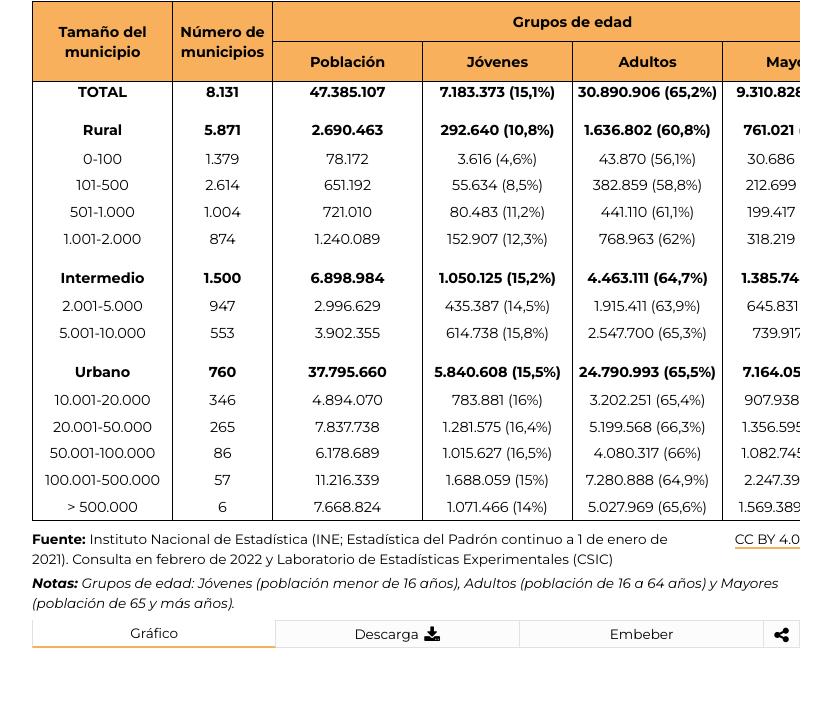
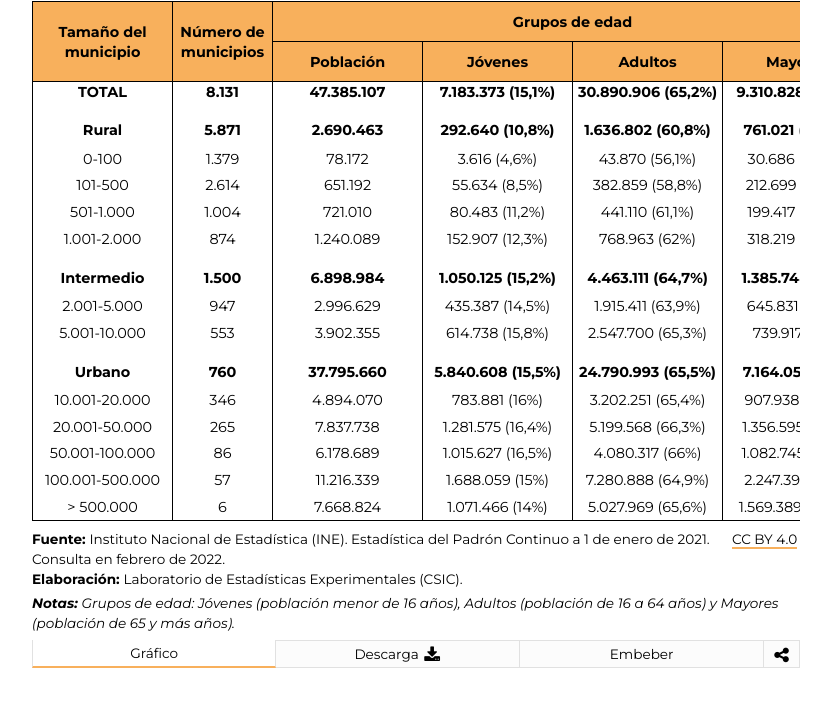
Before and after one commit to EnvejecimientoEnRed/informe_perfil_mayores_2022_demografia_1_1_tabla, a website built with webpack: page pre/template.html in a window 1280 px wide. Shown: the part 73-780 px from the top of the page, without its empty margins (224-1055 px from the left). Built offline with nearby package versions, Linux system fonts and the light colour scheme; a script that the page names is missing.

Commit message:
Mejora fuente de datos

```diff
--- a/pre/css/main.scss
+++ b/pre/css/main.scss
@@ -222,17 +222,17 @@ button {
                 justify-content: space-between;
                 flex-wrap: wrap;
 
-                &--data, &--copyright {
+                &--info {
                     margin-top: 8px;
+                    width: calc(100% - 80px);
+                    .chart__source--data span:first-of-type, .chart__source--elab span:first-of-type {
+                        font-weight: 700;
+                    }
                 }
 
-                &--data {
-                    margin-right: 16px;
-                    width: 85%;
-                }
-
-                &--data span:first-of-type {
-                    font-weight: 700;
+                &--copyright {
+                    margin-top: 8px;
+                    width: 68px;
                 }
             }
 
--- a/pre/template.html
+++ b/pre/template.html
@@ -8,7 +8,7 @@
     <meta property='og:image' content=''>
     <meta property="og:title" content="Informe 2022: El perfil de las personas mayores en España">
     <meta property="og:description" content="Informe 2022: El perfil de las personas mayores en España">
-    <meta property="og:image" content="https://raw.githubusercontent.com/CarlosMunozDiazCSIC/informe_perfil_mayores_2022_demografia_1_1_tabla/main/pre/cchs.png">
+    <meta property="og:image" content="https://raw.githubusercontent.com/CarlosMunozDiazCSIC/informe_perfil_mayores_2022_demografia_1_1_tabla/main/pre/iegd_logo.png">
     <link rel="stylesheet" href="https://cdnjs.cloudflare.com/ajax/libs/font-awesome/4.7.0/css/font-awesome.min.css">
     <link href="https://fonts.googleapis.com/css2?family=Montserrat:ital,wght@0,100;0,300;0,400;0,500;0,600;0,700;1,300;1,400;1,500;1,600;1,700&display=swap" rel="stylesheet">
 </head>
@@ -169,7 +169,10 @@
                 <!-- Pie de gráfico -->
                 <div class="chart__footer">
                     <div class="chart__source">
-                        <p class="chart__source--data"><span>Fuente: </span><span>Instituto Nacional de Estadística (INE; Estadística del Padrón continuo a 1 de enero de 2021). Consulta en febrero de 2022</span> y Laboratorio de Estadísticas Experimentales (CSIC)</p>
+                        <div class="chart__source--info">
+                            <p class="chart__source--data"><span>Fuente: </span>Instituto Nacional de Estadística (INE). Estadística del Padrón Continuo a 1 de enero de 2021. Consulta en febrero de 2022.</p>
+                            <p class="chart__source--elab"><span>Elaboración: </span>Laboratorio de Estadísticas Experimentales (CSIC).</p>
+                        </div>
                         <p class="chart__source--copyright"><a class="link" href="https://creativecommons.org/licenses/by/4.0/deed.en_US" target="_blank">CC BY 4.0</a></p>
                     </div>
                     <p class="chart__note"><span>Notas: </span><span>Grupos de edad: Jóvenes (población menor de 16 años), Adultos (población de 16 a 64 años) y Mayores (población de 65 y más años).</span></p>
```
Also changed, not shown: docs/index.html (+1 -1 lines), pre/css/main.css, 2 other files.
